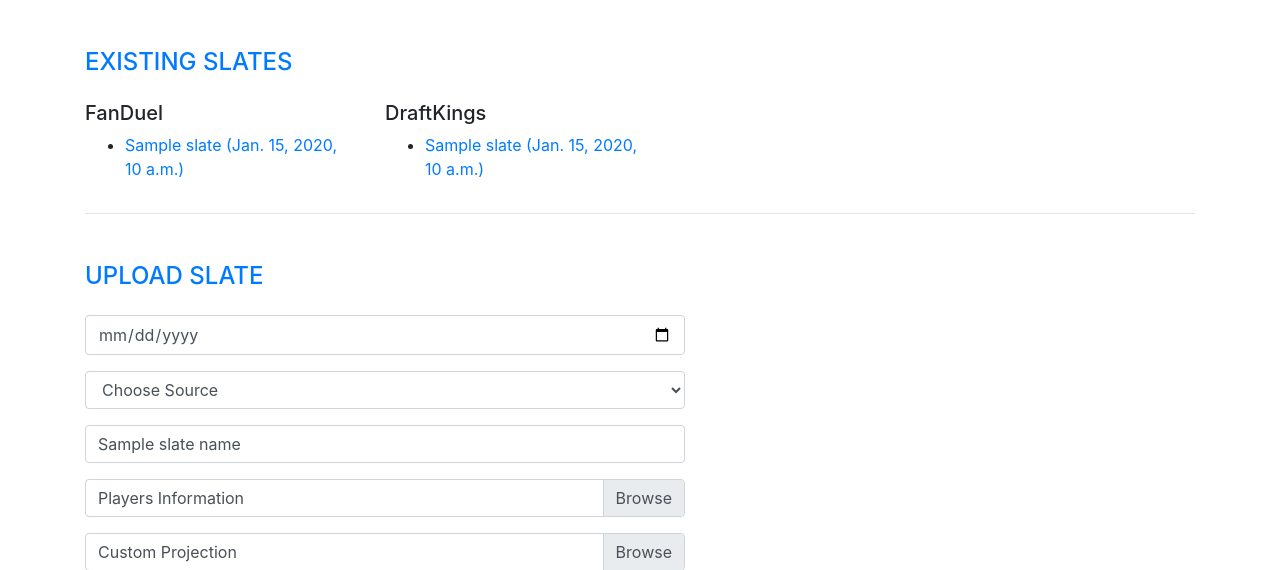
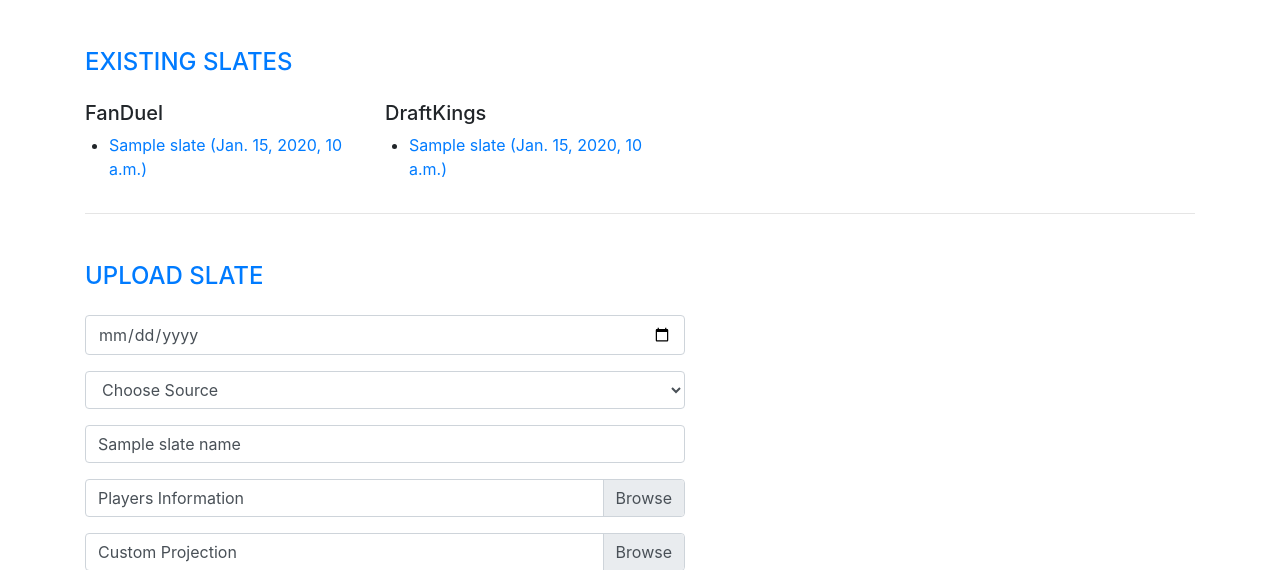
Before and after one commit to yonadav-labs/fantasy-mlb, a Django app: template templates/upload-slate.html in a window 1280 px wide. Shown: the top 570 px of the page. Run offline with Django 3.2, Linux system fonts and the light colour scheme; the template is opened without the code that fills it: most values are stand-ins (such as "Sample title", 1, 10 or a date in 2020); parts of the project's set-up code (start-up, migrations or seed data) failed here and were passed over; some libraries are stand-ins or nearby versions.

Commit message:
revise style

```diff
--- a/templates/upload-slate.html
+++ b/templates/upload-slate.html
@@ -12,7 +12,7 @@
       </div>
       <div class="col-6">
         <h5>FanDuel</h5>
-        <ul>
+        <ul class="pl-4">
           {% for slate in fd_slates %}
           <li><a href="/slates/{{slate.id}}">{{slate.name}} ({{slate.date}})</a></li>
           {% endfor %}
@@ -20,7 +20,7 @@
       </div>
       <div class="col-6">
         <h5>DraftKings</h5>
-        <ul>
+        <ul class="pl-4">
           {% for slate in dk_slates %}
           <li><a href="/slates/{{slate.id}}">{{slate.name}} ({{slate.date}})</a></li>
           {% endfor %}
```
